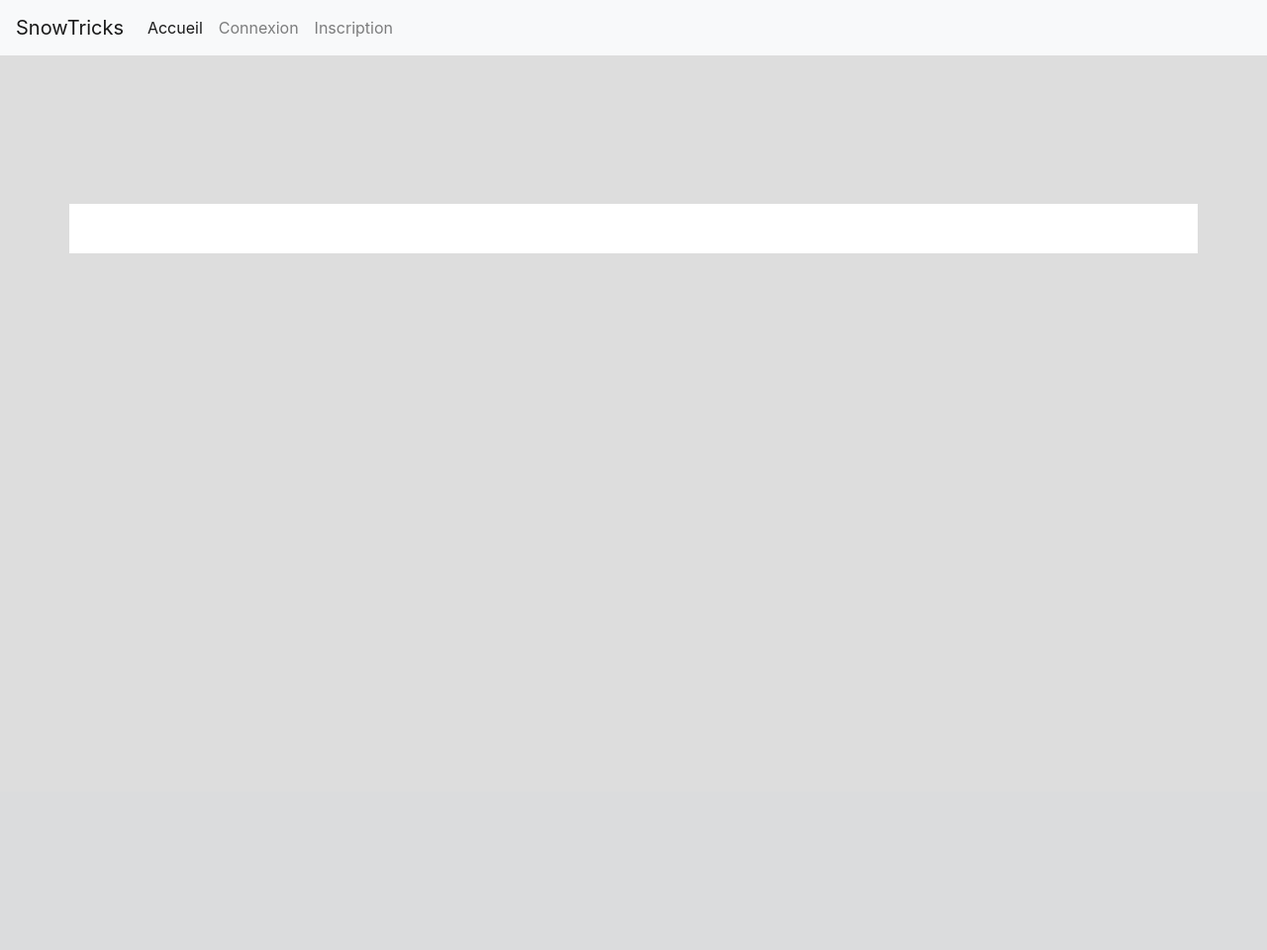
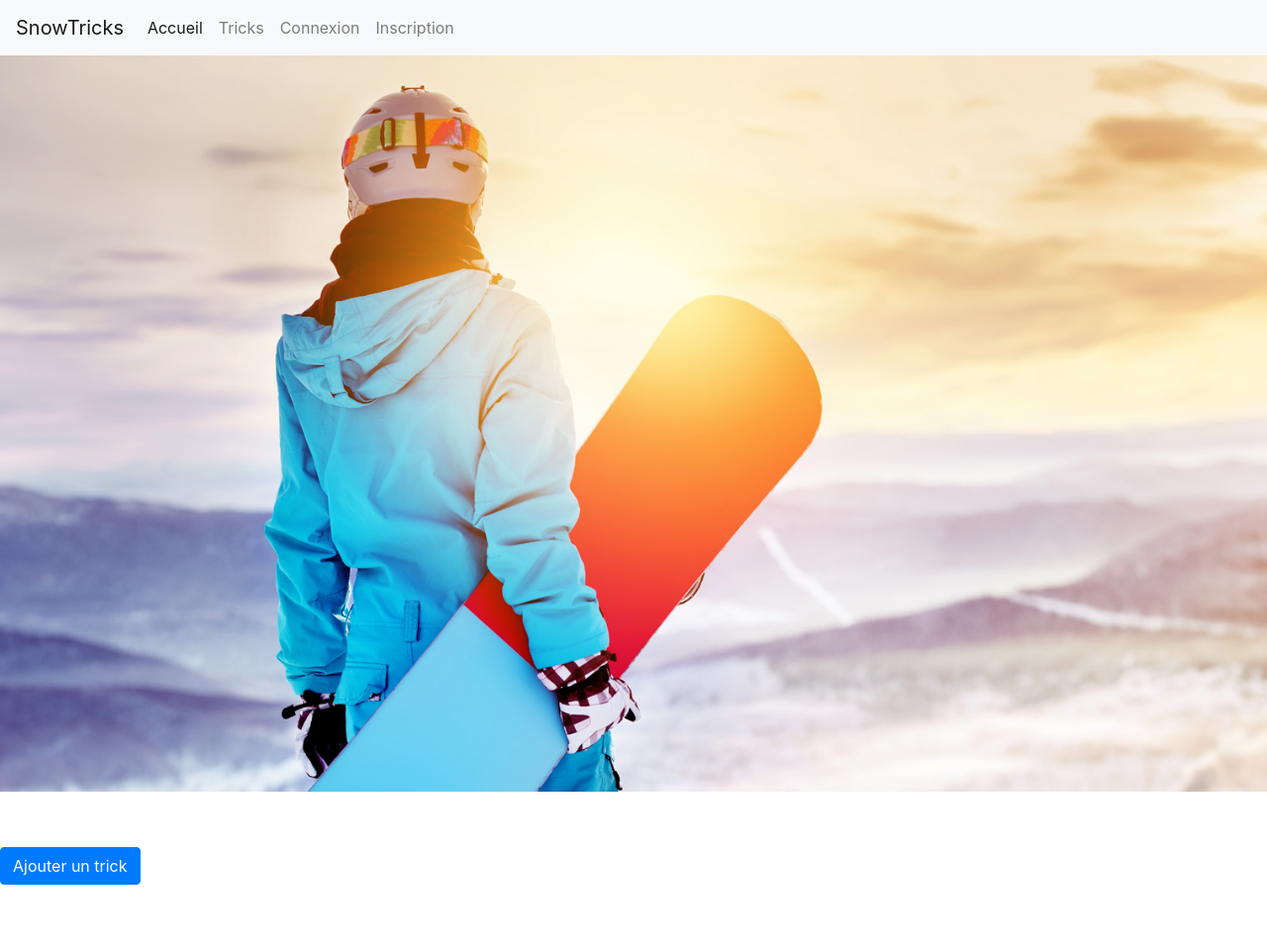
Before and after one commit to valh-runner/oc_projet6, a PHP site: template templates/app/index.html.twig in a window 1280 px wide. Shown: the whole page at 99% size. Before the commit the page ends 256 px from the top, so only its background shows below. Run offline with PHP 8.4, Linux system fonts and the light colour scheme; the template is opened without the code that fills it, so the values that code supplies are empty; some libraries are stand-ins or nearby versions.

Commit message:
implementation of the registration functionnality

```diff
--- a/public/css/main.css
+++ b/public/css/main.css
@@ -1,36 +1,52 @@
+
+html {
+	/*min-height: 100%;*/
+	/*width: 100%;*/
+}
 body {
-	background-color: #ddd;
+	background-color: #fff;
+	position: relative; /* for fullcover height */
+	/*min-height: 100%;*/
+	/*width: 100%;*/
+}
+
+#global {
+    position: relative; /* avoid fullbanner to cover */
+	z-index: 200;
 }
 
 #main-container {
-	background-color: #fff;
 	padding-bottom: 50px;
 }
 
 .navbar {
-	margin-bottom: 150px;
+	/*margin-bottom: 150px;*/
 }
 
 #trick-head {
 	position: relative;
+	height: 400px;
+	/*overflow-y: hidden;*/
 }
 
 #trick-head-banner {
-	height: 400px;
-	background-repeat: no-repeat;
-	background-position: center;
-	-webkit-background-size: cover; /* pour anciens Chrome et Safari */
-	background-size: cover; /* version standardisée */
-	opacity:0.5;
+	/*position: absolute;*/
+	/*opacity:0.7;*/
+	padding-left: 0;
+	padding-right: 0;
+	/*transform: translateY(-50%);*/
+	object-fit: cover;
+	height: 100%;
+	width: 100%;
+	/*object-position: 50% top;*/
 }
 
 #trick-head-title {
 	position: absolute;
-	height: 400px;
-	width: 100%;
-	top: 185px;
 	text-align:center;
-	margin: auto;
+	top: 50%;
+	transform: translateY(-50%);
+	background-color: rgba(255, 255, 255, 0.5);
 }
 
 #trick-head-title h1 {
@@ -38,7 +54,7 @@ body {
 }
 
 article {
-	padding: 20px 0;
+	/*padding: inherit 0;*/
 }
 
 #description {
@@ -55,3 +71,96 @@ article {
 .comment-content {
 	border: 1px solid #000;
 }
+
+.img-fluid{
+	width: 100%; /* IE9 Fix from bootstrap doc */
+}
+
+#fullbanner {
+	height: 100vh;
+	width: 100%;
+	top: 0;
+	overflow: hidden;
+	background-image: url('../../images/banner.jpg');
+	background-repeat: no-repeat;
+	background-position: center top;
+	-webkit-background-size: cover; /* pour anciens Chrome et Safari */
+	background-size: cover; /* version standardisée */
+	z-index: 0;
+}
+
+.abs {
+	position: absolute;
+}
+
+.fixed {
+	position: fixed;
+}
+
+#banner-image {
+	/*height: 100vh;*/
+	height: 100%;
+	width: 100%;
+	object-fit: cover;
+	/*object-position: 50% top;*/
+}
+
+.faded {
+	opacity:0.4;
+}
+
+#thegap {
+	height: 100vh;
+}
+
+#second-container {
+	background-color: #fff;
+	margin-top: 200px;
+	padding-bottom: 50px;
+	z-index: 300;
+}
+
+#content {
+	/*background-color: #fff;*/
+}
+
+.trick-item {
+	position: relative;
+	height: 15em;
+	margin-bottom: 10px;
+}
+
+.trick-item a {
+	color:#000;
+}
+
+.trick-item img {
+	object-fit: cover;
+	height: 100%;
+	width: 100%;
+}
+
+.trick-item .trick-item-bar {
+	position: absolute;
+	width: 100%;
+	text-align:center;
+	bottom: 0;
+	left:15;
+	right: 15;
+	background-color: rgba(255, 255, 255, 0.6);
+	display: flex;
+	/*flex-wrap: nowrap;*/
+	padding: 0 5px;
+}
+
+.trick-item .trick-item-bar > a {
+	flex: 1;
+}
+
+.trick-item-edit {
+
+}
+
+.trick-item-del {
+
+}
--- a/templates/app/index.html.twig
+++ b/templates/app/index.html.twig
@@ -2,13 +2,29 @@
 
 {% block title %}Hello AppController!{% endblock %}
 
+{% block fullbanner %}
+	<div class="abs" id="fullbanner"></div>
+{% endblock %}
+
 {% block body %}
-	{% for trick in tricks %}
-		<article>
-			<a href="{{ path('show', {'id': trick.id}) }}" class="btn btn-primary">{{ trick.name }}</a>
-			<div class="content">
-				<img src="{{ trick.pictures.first().filename }}" alt="">
-			</div>
-		</article>
-	{% endfor %}
+	<div class="row" id="thegap"></div>
+	<div class="row" id="content">
+		{% for trick in tricks %}
+			<article class="col-sm-6 col-md-4 col-lg-3 trick-item">
+				<div class="trick-item">
+					<a href="{{ path('show', {'id': trick.id}) }}">
+						<img class="img-fluid" src="{{ trick.pictures.first().filename }}" alt="">
+						<div class="trick-item-bar">
+							<div class="trick-item-title"><h3>{{ trick.name }}<h3></div>
+							<div class="trick-item-edit"><a href="">Edit</a></div>
+							<div class="trick-item-del"><a href="">Del</a></div>
+						</div>
+					</a>
+				</div>
+			</article>
+		{% endfor %}
+	</div>
+	<div class="row">
+		<p><a href="" class="btn btn-primary">Ajouter un trick</a></p>
+	</div>
 {% endblock %}
--- a/templates/base.html.twig
+++ b/templates/base.html.twig
@@ -10,29 +10,44 @@
         {% endblock %}
     </head>
     <body>
+      <!-- Guide de formatage --><!--
+      <div style="background-color: #aaa;"><div class="container" style="background-color: #000; color:#eee;"><div class="row">
+        <div class="col d-block d-sm-none">xs - smartphone</div>
+        <div class="col d-none d-sm-block d-md-none">sm - tablette</div>
+        <div class="col d-none d-md-block d-lg-none">md - moyen écran</div>
+        <div class="col d-none d-lg-block d-xl-none">lg - grand écran</div>
+        <div class="col d-none d-none d-xl-block">xl - très grand écran</div>
+      </div></div></div> -->
+      {% block fullbanner %}{% endblock %}
+
+      <div id="global">
         <nav class="navbar navbar-expand-lg navbar-light bg-light">
-        <a class="navbar-brand" href="#">SnowTricks</a>
+          <a class="navbar-brand" href="{{ path('home') }}">SnowTricks</a>
           <button class="navbar-toggler" type="button" data-toggle="collapse" data-target="#navbarSupportedContent" aria-controls="navbarSupportedContent" aria-expanded="false" aria-label="Toggle navigation">
             <span class="navbar-toggler-icon"></span>
           </button>
-
           <div class="collapse navbar-collapse" id="navbarSupportedContent">
             <ul class="navbar-nav mr-auto">
               <li class="nav-item active">
                 <a class="nav-link" href="{{ path('home') }}">Accueil <span class="sr-only">(current)</span></a>
               </li>
               <li class="nav-item">
-              <a class="nav-link" href="#">Connexion</a>
+                <a class="nav-link" href="#">Tricks</a>
               </li>
               <li class="nav-item">
-              <a class="nav-link" href="#">Inscription</a>
+                <a class="nav-link" href="{{ path('security_login') }}">Connexion</a>
+              </li>
+              <li class="nav-item">
+                <a class="nav-link" href="{{ path('security_registration') }}">Inscription</a>
               </li>
             </ul>
           </div>
         </nav>
-      <div class="container" id="main-container">
+        <div class="container-fluid" id="main-container">
           {% block body %}{% endblock %}
         </div>
+      </div>
+
       {% block javascripts %}
         <script src="https://code.jquery.com/jquery-3.4.1.slim.min.js" integrity="sha384-J6qa4849blE2+poT4WnyKhv5vZF5SrPo0iEjwBvKU7imGFAV0wwj1yYfoRSJoZ+n" crossorigin="anonymous"></script>
         <script src="https://cdn.jsdelivr.net/npm/popper.js@1.16.0/dist/umd/popper.min.js" integrity="sha384-Q6E9RHvbIyZFJoft+2mJbHaEWldlvI9IOYy5n3zV9zzTtmI3UksdQRVvoxMfooAo" crossorigin="anonymous"></script>
```
Also changed, not shown: src/Controller/AppController.php (+18 -1 lines), src/Controller/SecurityController.php (added, +71 -0 lines), src/Entity/User.php (+32 -1 lines), src/Form/RegistrationType.php (added, +29 -0 lines), templates/app/show.html.twig (+24 -6 lines), templates/security/index.html.twig (added, +20 -0 lines), templates/security/login.html.twig (added, +7 -0 lines), templates/security/registration.html.twig (added, +27 -0 lines), templates/security/registration_confirm.html.twig (added, +14 -0 lines), public/images/banner.jpg (added), 1 other file. Lines whose indentation alone changed are shown as unchanged.
